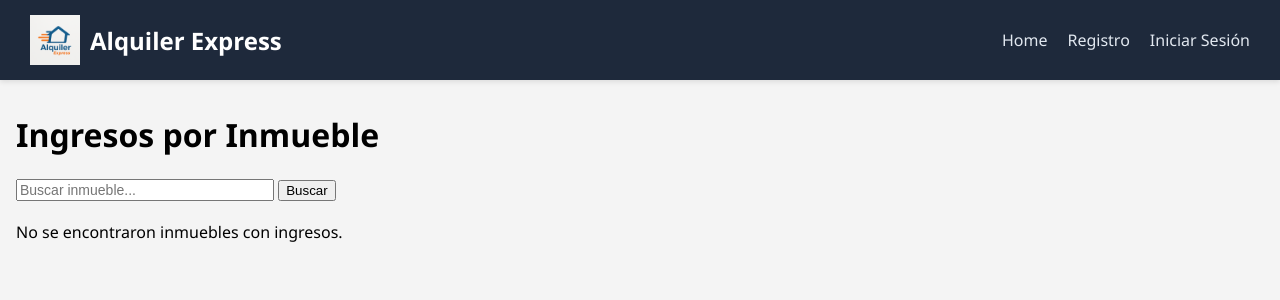
After one commit to tomaspaoletti00/Ingenieria-de-Software-2, a Django app: page /estadisticas/ingresos/inmuebles in a window 1280 px wide. The commit adds this page. Shown: the top 300 px of the page. Run offline with Django 5.2, Linux system fonts and the light colour scheme; data that the repository does not hold is empty.

Commit message:
Estadisticas mensuales

```diff
--- a/gestion_estadisticas/urls.py
+++ b/gestion_estadisticas/urls.py
@@ -3,5 +3,6 @@ from . import views
 
 urlpatterns = [
     path('', views.menu_estadisticas, name='menu-estadisticas'),
-    path('ingresos/', views.ingresos_mensuales, name='ingresos-mensuales'),
+    path('ingresos/mensuales', views.ingresos_mensuales, name='ingresos-mensuales'),
+    path('ingresos/inmuebles', views.ingresos_por_inmueble, name='ingresos-inmueble'),
 ]
--- a/gestion_estadisticas/views.py
+++ b/gestion_estadisticas/views.py
@@ -1,12 +1,17 @@
 from django.shortcuts import render
 from django.db import models
 from gestion_reserva.models import Reserva
-from django.db.models import Sum
+from django.db.models import Sum, Q
 from django.db.models.functions import TruncMonth
 from gestion_usuarios.models import Usuario
 from django.db.models import F, ExpressionWrapper, FloatField, DurationField
 import math
 from datetime import datetime
+from gestion_inmuebles.models import Inmueble
+from django.contrib.auth.decorators import login_required
+from django.db.models.functions import Cast
+from datetime import timedelta
+from django.db.models import F, ExpressionWrapper, DurationField, FloatField, DecimalField, Sum, Q, Value
 
 
 def menu_estadisticas(request):
@@ -62,3 +67,43 @@ def ingresos_mensuales(request):
         "valores": valores,
         "total_ingresos": total_ingresos,
     })
+
+
+
+
+
+def ingresos_por_inmueble(request):
+    query = request.GET.get('q', '')
+
+    reservas = Reserva.objects.filter(
+        inmueble__nombre__icontains=query
+    )
+
+    reservas = reservas.annotate(
+        dias=ExpressionWrapper(
+            F('fecha_fin') - F('fecha_inicio'),
+            output_field=DurationField()
+        )
+    )
+
+    reservas = reservas.annotate(
+        dias_float=Cast(F('dias'), output_field=FloatField()) / (24 * 3600)
+    )
+
+    reservas = reservas.annotate(
+        monto_estimado=ExpressionWrapper(
+            F('inmueble__precio') * F('dias_float'),
+            output_field=DecimalField(max_digits=12, decimal_places=2)
+        )
+    )
+
+    ingresos = (
+        reservas.values('inmueble__id', 'inmueble__nombre')
+        .annotate(monto_total=Sum('monto_estimado'))
+        .order_by('-monto_total')
+    )
+
+    return render(request, 'gestion_estadisticas/ingresos-inmueble.html', {
+        'ingresos': ingresos,
+        'query': query,
+    })
--- a/static/js/solicitar_reserva.js
+++ b/static/js/solicitar_reserva.js
@@ -43,7 +43,7 @@ document.addEventListener("DOMContentLoaded", () => {
             } else {
                 personas.push({ nombre_completo: nombre, edad: edad, dni: dni });
             }
-        });
+        };
 
         if (personas.length === 0) {
             e.preventDefault();
--- /dev/null
+++ b/static/styles/ingresos-inmueble.css
@@ -0,0 +1,22 @@
+.tabla-ingresos {
+    width: 100%;
+    border-collapse: collapse;
+    margin-top: 20px;
+    background-color: #f5f5f5;
+}
+
+.tabla-ingresos th,
+.tabla-ingresos td {
+    border: 1px solid #ccc;
+    padding: 10px;
+    text-align: left;
+}
+
+.tabla-ingresos th {
+    background-color: #062e59;
+    color: white;
+}
+input[type="text"] {
+    width: 250px;
+    font-size: 14px;
+}
--- a/static/styles/login.css
+++ b/static/styles/login.css
@@ -28,11 +28,11 @@
 }
 
 .login-form input {
-    width: 100%;
+    width: 95%;
     padding: 10px;
     margin-bottom: 15px;
-    border: none;
-    border-radius: 6px;
+    border: 5px;
+    border-radius: 3px;
     background-color: #334155;
     color: #f1f5f9;
 }
--- /dev/null
+++ b/templates/gestion_estadisticas/ingresos-inmueble.html
@@ -0,0 +1,34 @@
+{% extends 'base.html' %}
+
+{% load static %}
+
+{% block content %}
+<link rel="stylesheet" href="{% static 'styles/ingresos-inmueble.css' %}">
+  <h1>Ingresos por Inmueble</h1>
+
+  <form method="get" style="margin-bottom: 20px;">
+    <input type="text" name="q" placeholder="Buscar inmueble..." value="{{ query }}" />
+    <button type="submit">Buscar</button>
+  </form>
+
+  {% if ingresos %}
+    <table style="width: 100%; border-collapse: collapse;">
+      <thead>
+        <tr>
+          <th style="text-align: left; padding: 8px;">Inmueble</th>
+          <th style="text-align: left; padding: 8px;">Ingresos Totales</th>
+        </tr>
+      </thead>
+      <tbody>
+        {% for item in ingresos %}
+          <tr>
+            <td style="padding: 8px;">{{ item.inmueble__nombre }}</td>
+            <td style="padding: 8px;">${{ item.monto_total }}</td>
+          </tr>
+        {% endfor %}
+      </tbody>
+    </table>
+  {% else %}
+    <p>No se encontraron inmuebles con ingresos.</p>
+  {% endif %}
+{% endblock %}
--- a/templates/gestion_estadisticas/ingresos.html
+++ b/templates/gestion_estadisticas/ingresos.html
@@ -1,13 +1,13 @@
 {% extends 'base.html' %}
 
 {% block content %}
-<h2>Ingresos Mensuales</h2>
+<h2>📈 Ingresos Mensuales:</h2>
 
 <div>
-    <h3>Ingresos Totales: ${{ total_ingresos|floatformat:2 }}</h3>
+    <h3>Total: ${{ total_ingresos|floatformat:2 }} (ARS)</h3>
 </div>
 
-<canvas id="graficoIngresos" width="700" height="350"></canvas>
+<canvas id="graficoIngresos" width="400" height="100"></canvas>
 
 <!-- Pasamos los datos con json_script para evitar problemas -->
 {{ labels|json_script:"labels-data" }}
--- a/templates/gestion_estadisticas/menu-estadisticas.html
+++ b/templates/gestion_estadisticas/menu-estadisticas.html
@@ -30,8 +30,8 @@
 </style>
 
     <div class="d-flex flex-column">
-        <a href="{% url 'ingresos-mensuales' %}" class="admin-button">Ingresos</a>
-        <a href="{% url 'menu-estadisticas' %}" class="admin-button">Ingresos por Inmueble</a>
+        <a href="{% url 'ingresos-mensuales' %}" class="admin-button">Ingresos Mensuales</a>
+        <a href="{% url 'ingresos-inmueble' %}" class="admin-button">Ingresos por Inmueble</a>
     </div>
 
 
```
